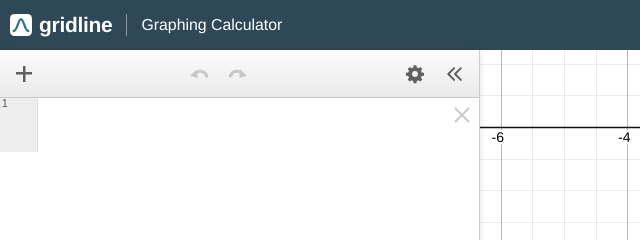
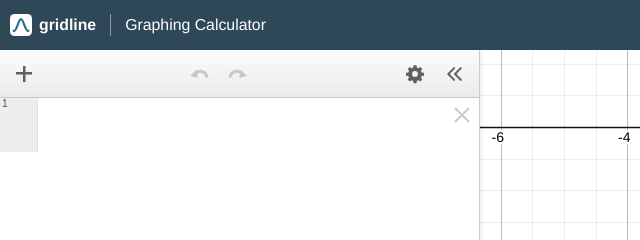
Before and after one commit to UpRightUpDown/gridline, a website with bundled scripts: page index.html in a window 1280 px wide. Shown: the top 240 px of the page, 0-640 px from the left. Built offline with nearby package versions, Linux system fonts and the light colour scheme; files whose address does not match are found by name.

Commit message:
Show the top bar name at the header text size
Co-Authored-By: Claude Opus 5.5 <noreply@anthropic.com>

```diff
--- a/css/app.css
+++ b/css/app.css
@@ -31,7 +31,7 @@ button { font-family: inherit; cursor: pointer; }
   display: flex; align-items: center; padding: 0 0 0 10px; gap: 14px; font: 300 17.6px var(--light);
 }
 .brand { display: flex; align-items: center; gap: 7px; color: #fff; text-decoration: none; }
-.wordmark { font-size: 21px; font-weight: 600; letter-spacing: -0.3px; }
+.wordmark { font-size: 15.84px; font-weight: 600; }
 .topbar-sep { width: 1px; height: 22px; background: rgba(255, 255, 255, 0.45); }
 .topbar-title { font-size: 15.84px; font-weight: 300; }
 
```
